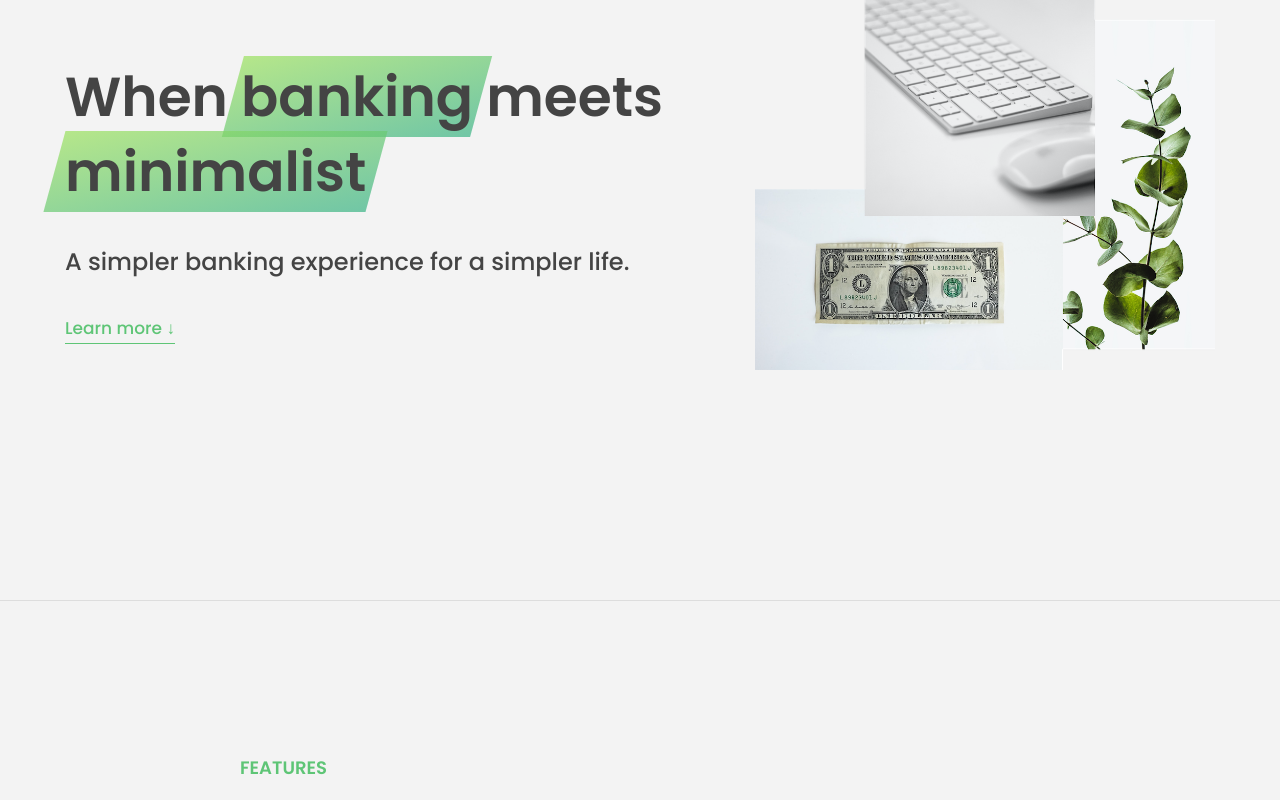
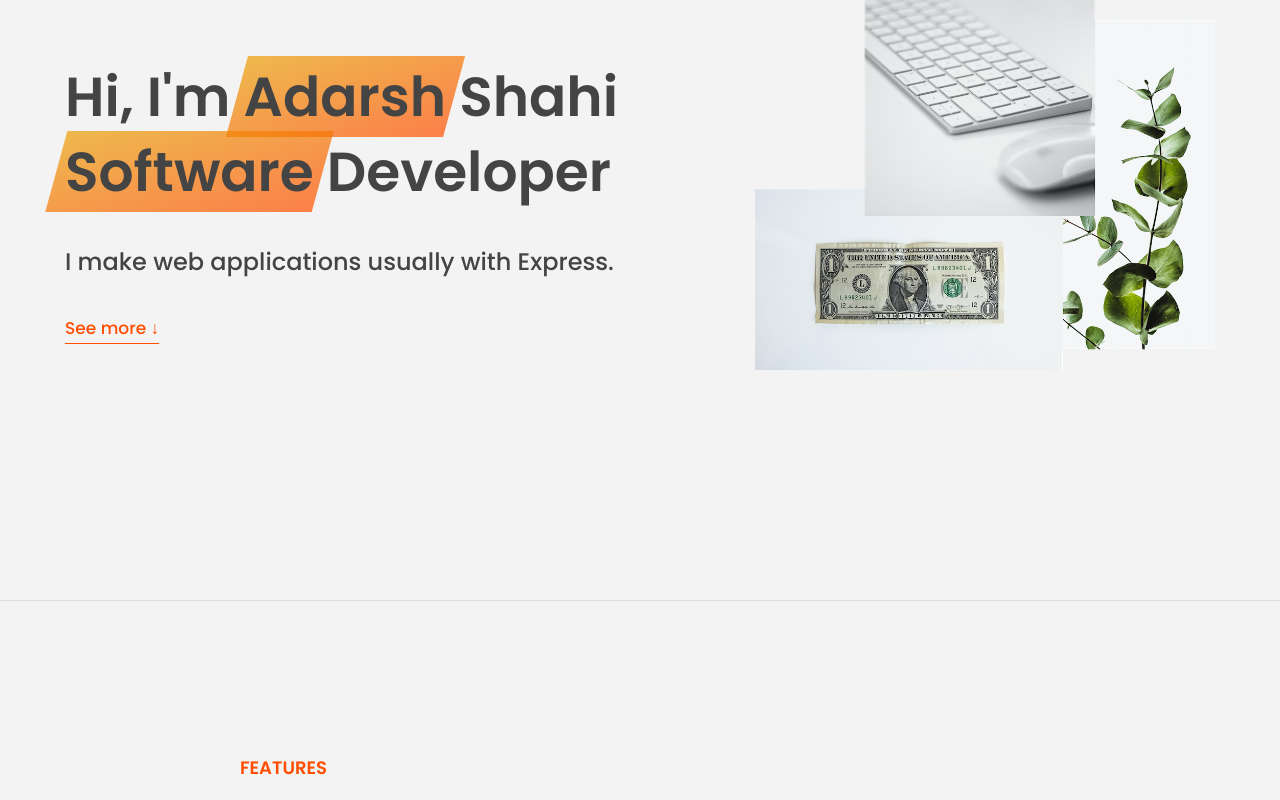
Before and after one commit to mr-Harsh-Kumar-Jha/adarsh-shahi.github.io, a plain HTML site: page index.html in a window 1280 px wide. Shown: the part 200-1000 px from the top of the page. Drawn offline with Linux system fonts and the light colour scheme; files that its build step writes are made by us from their sources; files whose address does not match are found by name.

Commit message:
naming tweaks

```diff
--- a/css/style.css
+++ b/css/style.css
@@ -1,14 +1,14 @@
 :root {
-   --color-primary: #5ec576;
-   --color-secondary: #ffcb03;
+   --color-primary: #ff4e00;
+   --color-secondary: #ec9f05;
    --color-tertiary: #ff585f;
-   --color-primary-darker: #4bbb7d;
+   --color-primary-darker: #ec9f05;
    --color-secondary-darker: #ffbb00;
    --color-tertiary-darker: #fd424b;
    --color-primary-opacity: #5ec5763a;
    --color-secondary-opacity: #ffcd0331;
    --color-tertiary-opacity: #ff58602d;
-   --gradient-primary: linear-gradient(to top left, #39b385, #9be15d);
+   --gradient-primary: linear-gradient(to top left, #ff4e00, #ec9f05);
    --gradient-secondary: linear-gradient(to top left, #ffb003, #ffcb03);
  }
 
--- a/index.html
+++ b/index.html
@@ -34,7 +34,7 @@
           </li>
           <li class="nav__item">
             <a class="nav__link nav__link--btn btn--show-modal" href="#"
-              >Open account</a
+              >Contact</a
             >
           </li>
         </ul>
@@ -42,14 +42,16 @@
 
       <div class="header__title">
         <h1>
-          When
+          Hi, I'm
           <!-- Green highlight effect -->
-          <span class="highlight">banking</span>
-          meets<br />
-          <span class="highlight">minimalist</span>
+          <span class="highlight">Adarsh</span>
+          Shahi<br />
+          <span class="highlight">Software</span>
+          Developer<br />
         </h1>
-        <h4>A simpler banking experience for a simpler life.</h4>
-        <button class="btn--text btn--scroll-to">Learn more &DownArrow;</button>
+        <h4>I make web applications usually with Express.</h4>
+
+        <button class="btn--text btn--scroll-to">See more &DownArrow;</button>
         <img
           src="img/hero.png"
           class="header__img"
```
